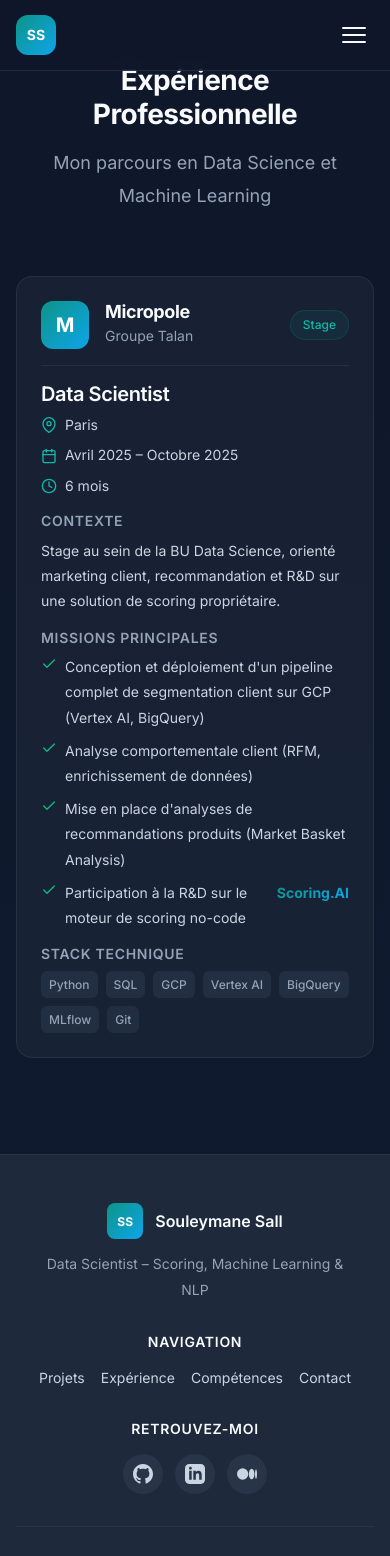
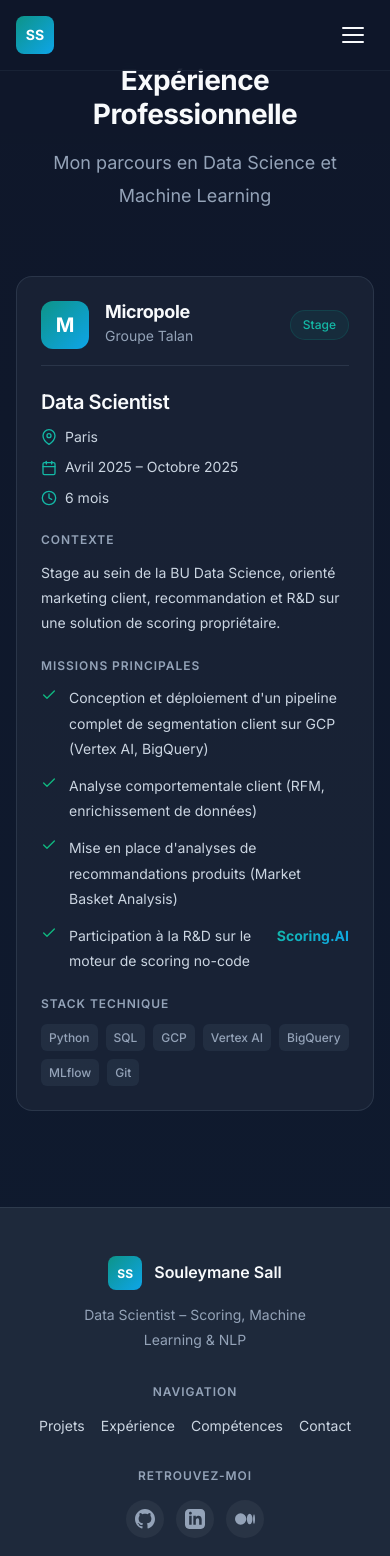
Before and after one commit to Souley225/Portfolio_Web, a React (Vite) app: page /experience in a window 390 px wide. Shown: the top 1556 px of the page. Built offline with nearby package versions, Linux system fonts and the light colour scheme.

Commit message:
Refactor CSS styles across multiple components for improved design consistency and responsiveness

```diff
--- a/src/components/Footer.css
+++ b/src/components/Footer.css
@@ -1,6 +1,6 @@
 .footer {
     background: var(--color-bg-secondary);
-    border-top: 1px solid var(--color-surface);
+    border-top: 1px solid var(--color-border);
     padding: var(--space-12) 0 var(--space-6);
     margin-top: auto;
 }
@@ -10,7 +10,7 @@
     grid-template-columns: 2fr 1fr 1fr;
     gap: var(--space-8);
     padding-bottom: var(--space-8);
-    border-bottom: 1px solid var(--color-surface);
+    border-bottom: 1px solid var(--color-border);
 }
 
 .footer-brand {
@@ -32,8 +32,8 @@
     display: flex;
     align-items: center;
     justify-content: center;
-    width: 36px;
-    height: 36px;
+    width: 34px;
+    height: 34px;
     background: var(--gradient-primary);
     border-radius: var(--radius-md);
     font-weight: var(--font-bold);
@@ -44,17 +44,17 @@
 .footer-tagline {
     font-size: var(--text-sm);
     color: var(--color-text-muted);
-    max-width: 300px;
+    max-width: 280px;
 }
 
 .footer-links h4,
 .footer-social h4 {
-    font-size: var(--text-sm);
+    font-size: var(--text-xs);
     font-weight: var(--font-semibold);
-    color: var(--color-text);
+    color: var(--color-text-muted);
     margin-bottom: var(--space-4);
     text-transform: uppercase;
-    letter-spacing: 0.05em;
+    letter-spacing: 0.08em;
 }
 
 .footer-nav {
@@ -83,11 +83,11 @@
     display: flex;
     align-items: center;
     justify-content: center;
-    width: 40px;
-    height: 40px;
-    background: var(--color-surface);
+    width: 38px;
+    height: 38px;
+    background: rgba(255, 255, 255, 0.05);
     border-radius: var(--radius-full);
-    color: var(--color-text-secondary);
+    color: var(--color-text-muted);
     transition: all var(--transition-fast);
 }
 
--- a/src/components/Header.css
+++ b/src/components/Header.css
@@ -4,9 +4,9 @@
     left: 0;
     right: 0;
     z-index: 1000;
-    background: rgba(15, 23, 42, 0.8);
+    background: rgba(15, 23, 42, 0.85);
     backdrop-filter: blur(12px);
-    border-bottom: 1px solid rgba(51, 65, 85, 0.5);
+    border-bottom: 1px solid rgba(51, 65, 85, 0.3);
 }
 
 .header-container {
@@ -28,10 +28,10 @@
     display: flex;
     align-items: center;
     justify-content: center;
-    width: 40px;
-    height: 40px;
+    width: 38px;
+    height: 38px;
     background: var(--gradient-primary);
-    border-radius: var(--radius-lg);
+    border-radius: var(--radius-md);
     font-weight: var(--font-bold);
     font-size: var(--text-sm);
     color: white;
@@ -52,7 +52,7 @@
     padding: var(--space-2) var(--space-3);
     font-size: var(--text-sm);
     font-weight: var(--font-medium);
-    color: var(--color-text-secondary);
+    color: var(--color-text-muted);
     text-decoration: none;
     border-radius: var(--radius-md);
     transition: all var(--transition-fast);
@@ -60,12 +60,12 @@
 
 .nav-link:hover {
     color: var(--color-text);
-    background: rgba(99, 102, 241, 0.1);
+    background: rgba(255, 255, 255, 0.05);
 }
 
 .nav-link.active {
     color: var(--color-primary-light);
-    background: rgba(99, 102, 241, 0.15);
+    background: rgba(13, 148, 136, 0.1);
 }
 
 /* Hamburger Menu */
@@ -84,7 +84,7 @@
 
 .menu-toggle span {
     display: block;
-    width: 24px;
+    width: 22px;
     height: 2px;
     background: var(--color-text);
     border-radius: 2px;
--- a/src/pages/About.css
+++ b/src/pages/About.css
@@ -1,10 +1,10 @@
 .about {
-    padding-top: calc(70px + var(--space-12));
+    padding-top: calc(70px + var(--space-16));
 }
 
 .about-content {
     display: grid;
-    grid-template-columns: 300px 1fr;
+    grid-template-columns: 280px 1fr;
     gap: var(--space-12);
     align-items: start;
     max-width: 900px;
@@ -22,17 +22,18 @@
     border-radius: var(--radius-xl);
     position: relative;
     z-index: 1;
+    box-shadow: var(--shadow-xl);
 }
 
 .about-image-decoration {
     position: absolute;
-    top: 20px;
-    left: 20px;
-    right: -20px;
-    bottom: -20px;
+    top: 16px;
+    left: 16px;
+    right: -16px;
+    bottom: -16px;
     background: var(--gradient-primary);
     border-radius: var(--radius-xl);
-    opacity: 0.2;
+    opacity: 0.15;
     z-index: 0;
 }
 
@@ -72,7 +73,7 @@
     gap: var(--space-4);
     padding: var(--space-6);
     background: var(--color-bg-card);
-    border: 1px solid var(--color-surface);
+    border: 1px solid var(--color-border);
     border-radius: var(--radius-xl);
 }
 
@@ -101,7 +102,7 @@
 }
 
 .about-interests h3 {
-    font-size: var(--text-sm);
+    font-size: var(--text-xs);
     font-weight: var(--font-semibold);
     color: var(--color-text-muted);
     text-transform: uppercase;
@@ -122,7 +123,7 @@
     }
 
     .about-image {
-        max-width: 250px;
+        max-width: 220px;
         margin: 0 auto;
     }
 
--- a/src/pages/Articles.css
+++ b/src/pages/Articles.css
@@ -1,17 +1,18 @@
 .articles {
-    padding-top: calc(70px + var(--space-12));
+    padding-top: calc(70px + var(--space-16));
 }
 
 .articles-grid {
     display: grid;
-    grid-template-columns: repeat(auto-fit, minmax(320px, 1fr));
+    grid-template-columns: repeat(auto-fit, minmax(300px, 1fr));
     gap: var(--space-6);
     margin-bottom: var(--space-12);
 }
 
 .article-card {
     background: var(--color-bg-card);
-    border: 1px solid var(--color-surface);
+    backdrop-filter: blur(10px);
+    border: 1px solid var(--color-border);
     border-radius: var(--radius-xl);
     padding: var(--space-6);
     display: flex;
@@ -20,9 +21,10 @@
 }
 
 .article-card:hover {
-    border-color: var(--color-primary);
+    background: var(--color-bg-card-hover);
+    border-color: rgba(13, 148, 136, 0.3);
     transform: translateY(-4px);
-    box-shadow: var(--shadow-glow-sm);
+    box-shadow: var(--shadow-lg);
 }
 
 .article-meta {
@@ -35,7 +37,7 @@
 }
 
 .article-dot {
-    color: var(--color-surface);
+    color: var(--color-border);
 }
 
 .article-title {
@@ -48,7 +50,7 @@
 
 .article-summary {
     font-size: var(--text-sm);
-    color: var(--color-text-secondary);
+    color: var(--color-text-muted);
     line-height: var(--leading-relaxed);
     margin-bottom: var(--space-4);
     flex: 1;
--- a/src/pages/Contact.css
+++ b/src/pages/Contact.css
@@ -1,5 +1,5 @@
 .contact {
-    padding-top: calc(70px + var(--space-12));
+    padding-top: calc(70px + var(--space-16));
 }
 
 .contact-content {
@@ -12,7 +12,8 @@
 
 .contact-card {
     background: var(--color-bg-card);
-    border: 1px solid var(--color-surface);
+    backdrop-filter: blur(10px);
+    border: 1px solid var(--color-border);
     border-radius: var(--radius-xl);
     padding: var(--space-8);
 }
@@ -31,8 +32,8 @@
 }
 
 .contact-icon {
-    width: 48px;
-    height: 48px;
+    width: 44px;
+    height: 44px;
     background: var(--gradient-primary);
     border-radius: var(--radius-lg);
     display: flex;
@@ -43,7 +44,7 @@
 }
 
 .contact-details h3 {
-    font-size: var(--text-sm);
+    font-size: var(--text-xs);
     font-weight: var(--font-semibold);
     color: var(--color-text-muted);
     text-transform: uppercase;
@@ -52,7 +53,7 @@
 }
 
 .contact-details a {
-    font-size: var(--text-base);
+    font-size: var(--text-sm);
     color: var(--color-text);
     text-decoration: none;
     transition: color var(--transition-fast);
@@ -72,8 +73,8 @@
 }
 
 .message-card {
-    background: var(--gradient-card);
-    border: 1px solid var(--color-surface);
+    background: var(--color-bg-card);
+    border: 1px solid var(--color-border);
     border-radius: var(--radius-xl);
     padding: var(--space-8);
     text-align: center;
@@ -85,8 +86,8 @@
 }
 
 .message-icon {
-    width: 64px;
-    height: 64px;
+    width: 56px;
+    height: 56px;
     background: var(--gradient-primary);
     border-radius: var(--radius-full);
     display: flex;
@@ -121,7 +122,7 @@
 
 @media (max-width: 480px) {
     .contact-card {
-        padding: var(--space-4);
+        padding: var(--space-5);
     }
 
     .contact-item {
--- a/src/pages/Experience.css
+++ b/src/pages/Experience.css
@@ -1,5 +1,5 @@
 .experience {
-    padding-top: calc(70px + var(--space-12));
+    padding-top: calc(70px + var(--space-16));
 }
 
 .timeline {
@@ -20,8 +20,8 @@
 }
 
 .timeline-dot {
-    width: 16px;
-    height: 16px;
+    width: 14px;
+    height: 14px;
     background: var(--gradient-primary);
     border-radius: 50%;
     box-shadow: var(--shadow-glow-sm);
@@ -32,6 +32,7 @@
     flex: 1;
     background: linear-gradient(to bottom, var(--color-primary), transparent);
     margin-top: var(--space-2);
+    opacity: 0.5;
 }
 
 .timeline-content {
@@ -41,24 +42,25 @@
 
 .experience-card {
     background: var(--color-bg-card);
-    border: 1px solid var(--color-surface);
+    backdrop-filter: blur(10px);
+    border: 1px solid var(--color-border);
     border-radius: var(--radius-xl);
-    padding: var(--space-6);
+    padding: var(--space-8);
     transition: all var(--transition-base);
 }
 
 .experience-card:hover {
-    border-color: var(--color-primary);
-    box-shadow: var(--shadow-glow-sm);
+    border-color: rgba(13, 148, 136, 0.3);
+    box-shadow: var(--shadow-lg);
 }
 
 .experience-header {
     display: flex;
     align-items: center;
     gap: var(--space-4);
-    margin-bottom: var(--space-4);
+    margin-bottom: var(--space-6);
     padding-bottom: var(--space-4);
-    border-bottom: 1px solid var(--color-surface);
+    border-bottom: 1px solid var(--color-border);
 }
 
 .company-logo {
@@ -90,14 +92,14 @@
 }
 
 .experience-details {
-    margin-bottom: var(--space-4);
+    margin-bottom: var(--space-6);
 }
 
 .experience-title {
     font-size: var(--text-xl);
     font-weight: var(--font-semibold);
     color: var(--color-text);
-    margin-bottom: var(--space-2);
+    margin-bottom: var(--space-3);
 }
 
 .experience-info {
@@ -121,18 +123,18 @@
 .experience-context,
 .experience-missions,
 .experience-stack {
-    margin-top: var(--space-4);
+    margin-top: var(--space-6);
 }
 
 .experience-context h5,
 .experience-missions h5,
 .experience-stack h5 {
-    font-size: var(--text-sm);
+    font-size: var(--text-xs);
     font-weight: var(--font-semibold);
     color: var(--color-text-muted);
     text-transform: uppercase;
-    letter-spacing: 0.05em;
-    margin-bottom: var(--space-2);
+    letter-spacing: 0.08em;
+    margin-bottom: var(--space-3);
 }
 
 .experience-context p {
@@ -145,13 +147,13 @@
     list-style: none;
     display: flex;
     flex-direction: column;
-    gap: var(--space-2);
+    gap: var(--space-3);
 }
 
 .experience-missions li {
     display: flex;
     align-items: flex-start;
-    gap: var(--space-2);
+    gap: var(--space-3);
     font-size: var(--text-sm);
     color: var(--color-text-secondary);
     line-height: var(--leading-relaxed);
@@ -169,6 +171,15 @@
     gap: var(--space-2);
 }
 
+/* Highlight for Scoring.AI */
+.highlight {
+    background: var(--gradient-text);
+    -webkit-background-clip: text;
+    -webkit-text-fill-color: transparent;
+    background-clip: text;
+    font-weight: var(--font-bold);
+}
+
 @media (max-width: 600px) {
     .timeline-marker {
         display: none;
@@ -182,13 +193,8 @@
         flex-direction: column;
         gap: var(--space-2);
     }
+
+    .experience-card {
+        padding: var(--space-6);
+    }
 }
-
-/* Highlight for Scoring.AI */
-.highlight {
-    background: var(--gradient-primary);
-    -webkit-background-clip: text;
-    -webkit-text-fill-color: transparent;
-    background-clip: text;
-    font-weight: var(--font-bold);
-}
```
